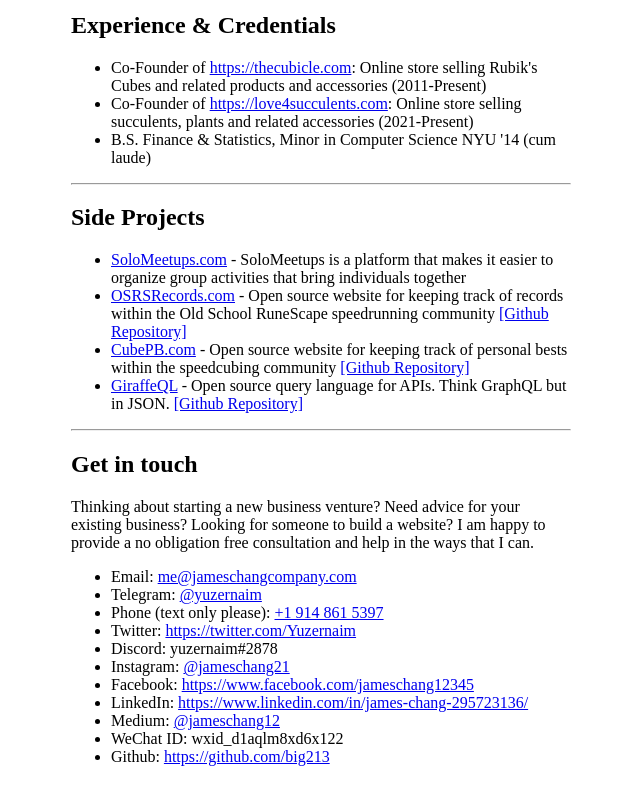
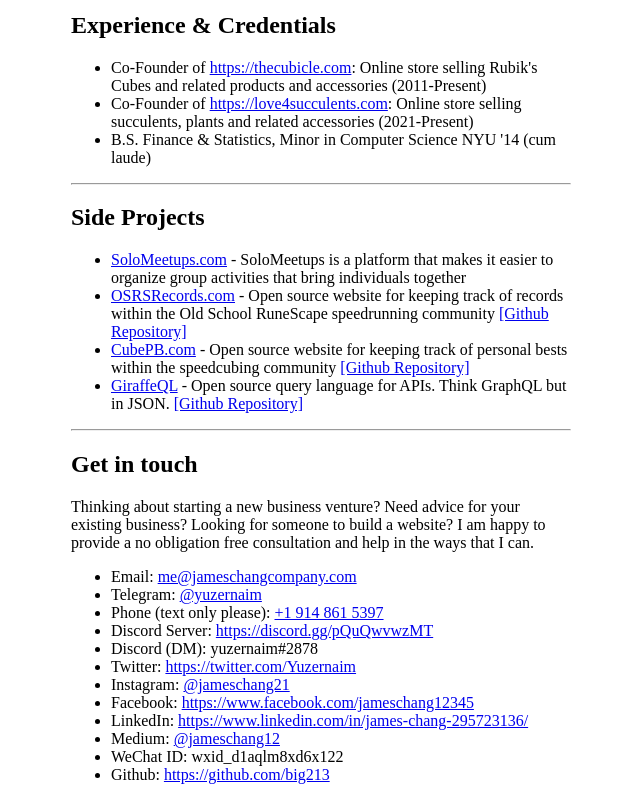
Before and after one commit to big213/jameschangcompany.com, a website: page src/index.html in a window 1280 px wide. Shown: the part 603-1403 px from the top of the page, without its empty margins (319-959 px from the left). Drawn offline with Linux system fonts and the light colour scheme.

Commit message:
Add discord server link

```diff
--- a/src/index.html
+++ b/src/index.html
@@ -99,12 +99,18 @@
           <a href="tel:19148615397">+1 914 861 5397</a>
         </li>
         <li>
+          Discord Server:
+          <a href="https://discord.gg/pQuQwvwzMT"
+            >https://discord.gg/pQuQwvwzMT</a
+          >
+        </li>
+        <li>Discord (DM): yuzernaim#2878</li>
+        <li>
           Twitter:
           <a href="https://twitter.com/Yuzernaim"
             >https://twitter.com/Yuzernaim</a
           >
         </li>
-        <li>Discord: yuzernaim#2878</li>
         <li>
           Instagram:
           <a href="https://instagram.com/jameschang21">@jameschang21</a>
```
